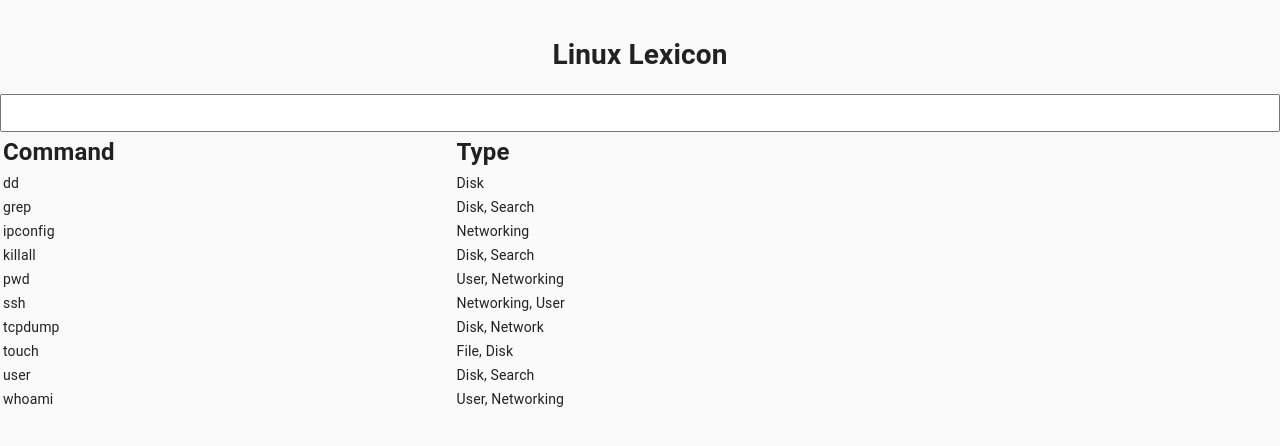
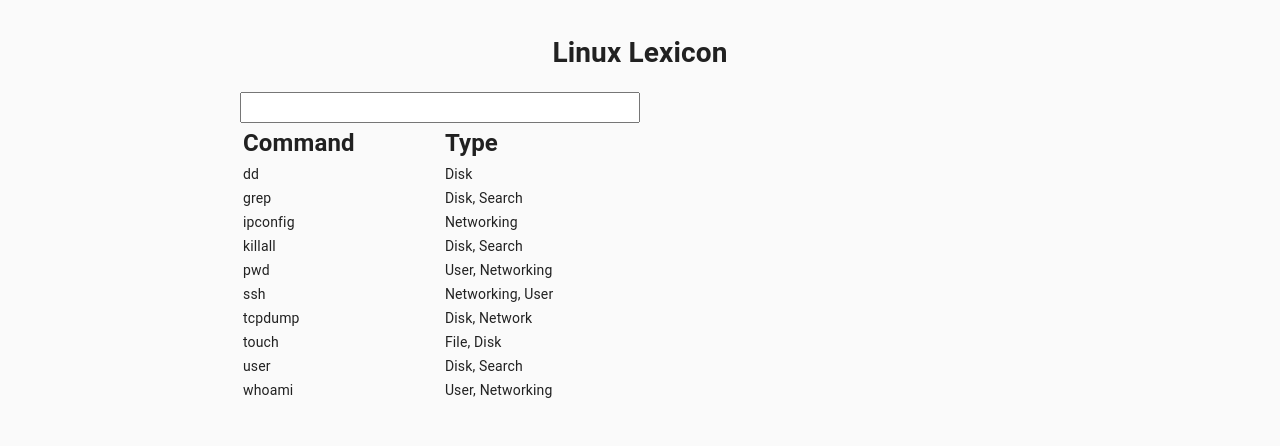
Before and after one commit to bretperry/lnxkn, a React (Create React App) app: page / in a window 1280 px wide. Shown: the top 446 px of the page. Built offline with nearby package versions, Linux system fonts and the light colour scheme.

Commit message:
started changing App function to class

```diff
--- a/src/App.js
+++ b/src/App.js
@@ -3,6 +3,7 @@ import React from 'react';
 import PropTypes from "prop-types";
 
 import './App.css';
+import styled from "@emotion/styled";
 //import list from "./list.json";
 
 
@@ -27,7 +28,7 @@ ItemRow.propTypes = {
 
 const ItemDetail = ({name, alias, motto, type, content, stats}) => (
   <div>
-    <h1>{name}</h1>
+    <ItemTitle>{name}</ItemTitle>
     <p>alias: {alias}</p>
     <p>motto: {motto}</p>
     <p>spheres: {type.join(", ")}</p>
@@ -47,9 +48,46 @@ const ItemDetail = ({name, alias, motto, type, content, stats}) => (
   </div>
 );
 
+const Title = styled.h1`
+  text-align:center;
+`;
+const PageContainer = styled.div`
+  margin: auto;
+  width: 800px;
+  padding-top: 1em;
+`;
+const Columns = styled.div`
+  display: grid;
+  grid-template-columns: 50% 50%;
+  grid-column-gap: 1rem;
+`;
+const Input = styled.input`
+  width: 100%;
+  padding: 0.2rem;
+  font-size: large;
+`;
+const ItemTitle = styled.h1`
+  margin: 0;
+  font-size: x-large;
+`;
+
+
+// class App extends React.Component {
+//   constructor(props){
+//     super(props);
+//     this.state={
+//       filter:"",
+//       list: [],
+//       selectedItem: null,
+//     }
+//   }
+//   render(){
+
+//   }
+// }
 
 function App() {
-  const [searchState, filterSearch] = React.useState("");
+  const [filter, filterSearch] = React.useState("");
   const [list, listSet] = React.useState(null);
   const [selectedItem, selectedItemSet] = React.useState(null);
 
@@ -67,26 +105,16 @@ function App() {
   }
 
   return (
-    <div
-      style={{
-        margin: "auto",
-        width: "100%",
-        paddingTop: "1rem",
-      }}
-    >
-      <h1 className="title">Linux Lexicon</h1>
-      <input
-        value={searchState}
-        onChange={(evt)=> filterSearch(evt.target.value)}
-      />
-      <div
-        style={{
-          display:'grid',
-          gridTemplateColumns: "70% 30%",
-          gridColumnGap: "1rem",
-        }}
-      >
+    <PageContainer>
+      <Title>Linux Lexicon</Title>
+
+      <Columns>
+
         <div>
+          <Input
+            value={filter}
+            onChange={(evt)=> filterSearch(evt.target.value)}
+          />
           <table width="100%">
             <thead>
               <th>Command</th>
@@ -94,7 +122,7 @@ function App() {
             </thead>
             <tbody>
               {list
-                .filter((it) => it.name.toLowerCase().includes(searchState.toLowerCase()))
+                .filter((it) => it.name.toLowerCase().includes(filter.toLowerCase()))
                 .slice(0, 20)
                 .map((item) =>(
                   <ItemRow
@@ -107,9 +135,9 @@ function App() {
           </table>
         </div>
         {selectedItem && <ItemDetail {...selectedItem} />}
-      </div>
+      </Columns>
 
-    </div>
+    </PageContainer>
   );
 }
 
```
